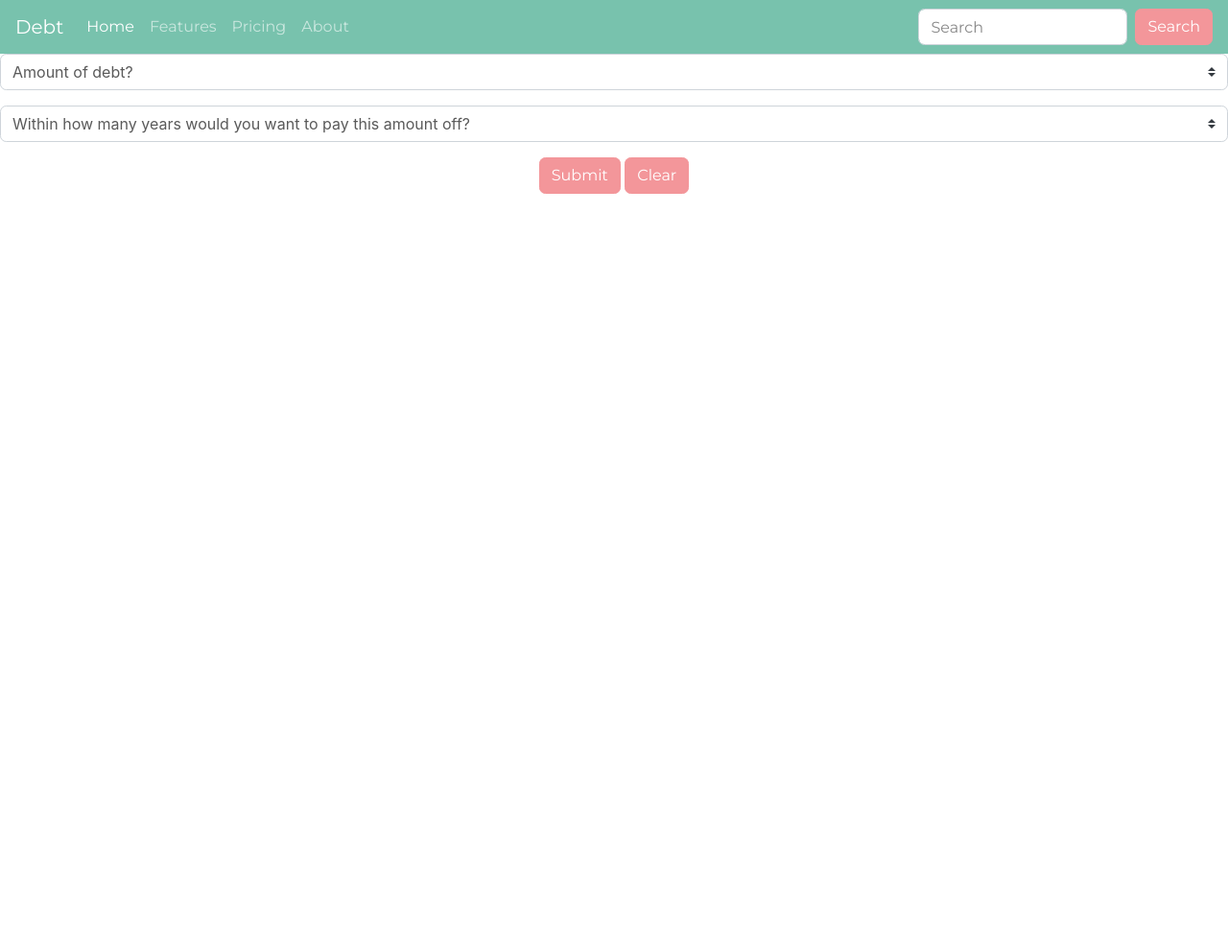
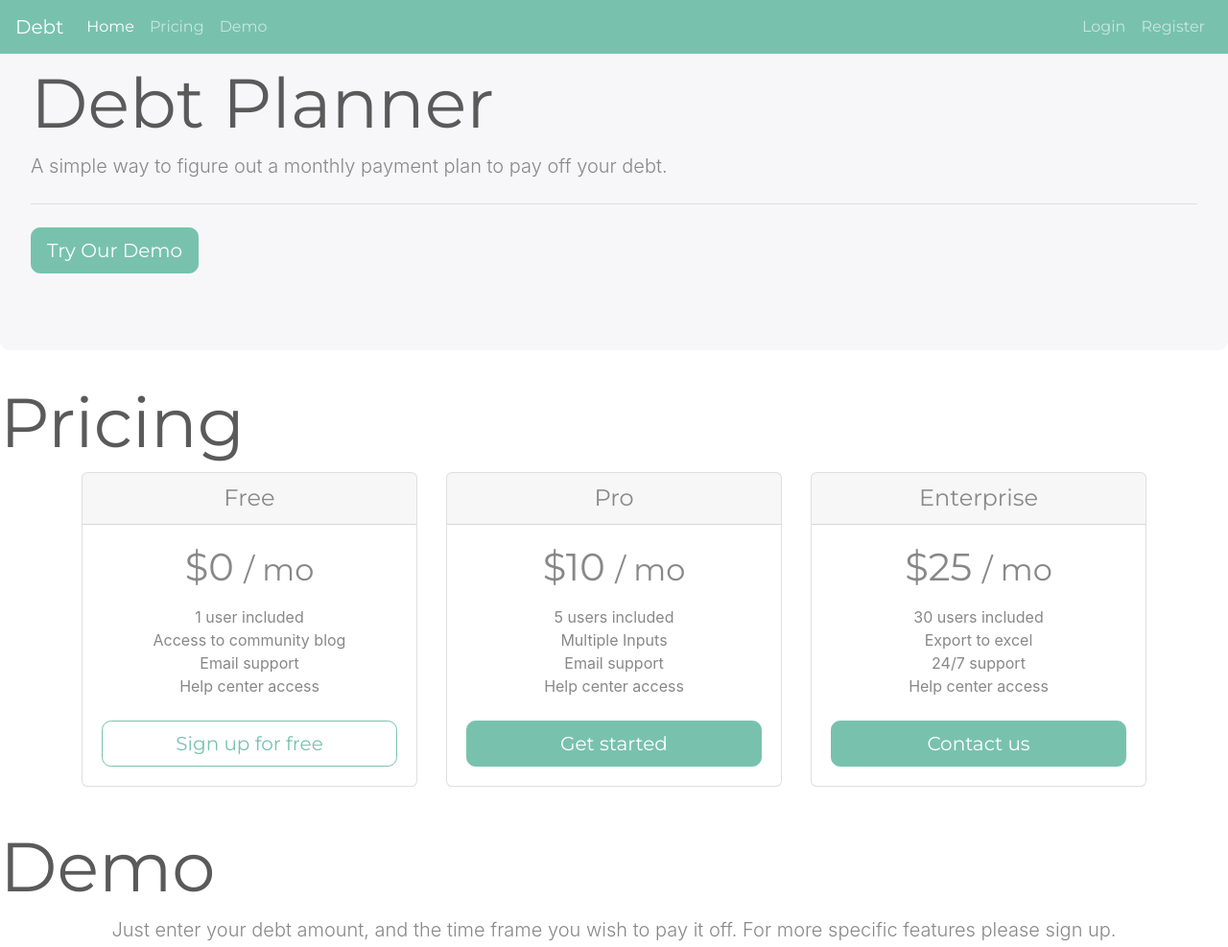
Before and after one commit to heyosj/Debt-Planner, a plain HTML site: page index.html in a window 1280 px wide. Shown: the top 987 px of the page at 96% size. Before the commit the page ends 800 px from the top, so only its background shows below. Drawn offline with nearby package versions, Linux system fonts and the light colour scheme.

Commit message:
Updated UI

```diff
--- a/index.html
+++ b/index.html
@@ -10,7 +10,7 @@
 </head>
 <body>
     <!-- Navbar -->
-        <nav class="navbar navbar-expand-lg navbar-dark bg-primary">
+        <nav class="navbar navbar-expand-lg navbar-dark bg-primary fixed-top">
             <a class="navbar-brand" href="#">Debt</a>
             <button class="navbar-toggler" type="button" data-toggle="collapse" data-target="#navbarColor01" aria-controls="navbarColor01" aria-expanded="false" aria-label="Toggle navigation">
                 <span class="navbar-toggler-icon"></span>
@@ -22,23 +22,93 @@
                     <a class="nav-link" href="#">Home <span class="sr-only">(current)</span></a>
                 </li>
                 <li class="nav-item">
-                    <a class="nav-link" href="#">Features</a>
+                    <a class="nav-link" href="#pricing">Pricing</a>
                 </li>
                 <li class="nav-item">
-                    <a class="nav-link" href="#">Pricing</a>
+                    <a class="nav-link" href="#demo">Demo</a>
+                </li>
+                </ul>
+                <ul class="navbar-nav">
+                    <li class="nav-item">
+                      <a class="nav-link" href='#'>Login</a>
                     </li>
                     <li class="nav-item">
-                    <a class="nav-link" href="#">About</a>
+                      <a class="nav-link" href='#'>Register</a>
                     </li>
                 </ul>
-                <form class="form-inline my-2 my-lg-0">
-                <input class="form-control mr-sm-2" type="text" placeholder="Search">
-                <button class="btn btn-secondary my-2 my-sm-0" type="submit">Search</button>
-                </form>
             </div>
         </nav>
 
+        <!-- Top Container -->
+        <div class="top-container">
+            <div class="jumbotron">
+                <h1 class="display-3">Debt Planner</h1>
+                <p class="lead">A simple way to figure out a monthly payment plan to pay off your debt.</p>
+                <hr class="my-4">
+                <p class="lead">
+                  <a class="btn btn-primary btn-lg" href="#demo" role="button">Try Our Demo</a>
+                </p>
+            </div>
+        </div>
+
+        <!-- Middle Container -->
+        <div class="middle-container" id='pricing'>
+            <h2 class='display-3 pricing'>Pricing</h2>
+            <div class="container">
+                <div class="card-deck mb-3 text-center">
+                  <div class="card mb-4 box-shadow">
+                    <div class="card-header">
+                      <h4 class="my-0 font-weight-normal">Free</h4>
+                    </div>
+                    <div class="card-body">
+                      <h1 class="card-title pricing-card-title">$0 <small class="text-muted">/ mo</small></h1>
+                      <ul class="list-unstyled mt-3 mb-4">
+                        <li>1 user included</li>
+                        <li>Access to community blog</li>
+                        <li>Email support</li>
+                        <li>Help center access</li>
+                      </ul>
+                      <button type="button" class="btn btn-lg btn-block btn-outline-primary">Sign up for free</button>
+                    </div>
+                  </div>
+                  <div class="card mb-4 box-shadow">
+                    <div class="card-header">
+                      <h4 class="my-0 font-weight-normal">Pro</h4>
+                    </div>
+                    <div class="card-body">
+                      <h1 class="card-title pricing-card-title">$10 <small class="text-muted">/ mo</small></h1>
+                      <ul class="list-unstyled mt-3 mb-4">
+                        <li>5 users included</li>
+                        <li>Multiple Inputs</li>
+                        <li>Email support</li>
+                        <li>Help center access</li>
+                      </ul>
+                      <button type="button" class="btn btn-lg btn-block btn-primary">Get started</button>
+                    </div>
+                  </div>
+                  <div class="card mb-4 box-shadow">
+                    <div class="card-header">
+                      <h4 class="my-0 font-weight-normal">Enterprise</h4>
+                    </div>
+                    <div class="card-body">
+                      <h1 class="card-title pricing-card-title">$25 <small class="text-muted">/ mo</small></h1>
+                      <ul class="list-unstyled mt-3 mb-4">
+                        <li>30 users included</li>
+                        <li>Export to excel</li>
+                        <li>24/7 support</li>
+                        <li>Help center access</li>
+                      </ul>
+                      <button type="button" class="btn btn-lg btn-block btn-primary">Contact us</button>
+                    </div>
+                  </div>
+                </div>
+        </div>
+
+
         <!-- Demo -->
+        <div class="bottom-container" id='demo'>
+            <h4 class='display-3 pricing'>Demo</h4>
+            <p class="lead text-center">Just enter your debt amount, and the time frame you wish to pay it off. For more specific features please sign up.</p>
             <div class="form-group">
                     <select class="custom-select debt">
                         <option selected="" value='0'>Amount of debt?</option>
@@ -76,6 +146,11 @@
             <div class="form-group">
                 <p class='danger' id='output'></p>
             </div>
+        </div>
+
+        <footer>
+            Made By OSJ
+        </footer>
     <script src="https://code.jquery.com/jquery-3.3.1.slim.min.js" integrity="sha384-q8i/X+965DzO0rT7abK41JStQIAqVgRVzpbzo5smXKp4YfRvH+8abtTE1Pi6jizo" crossorigin="anonymous"></script>
     <script src="https://cdnjs.cloudflare.com/ajax/libs/popper.js/1.14.7/umd/popper.min.js" integrity="sha384-UO2eT0CpHqdSJQ6hJty5KVphtPhzWj9WO1clHTMGa3JDZwrnQq4sF86dIHNDz0W1" crossorigin="anonymous"></script>
     <script src="https://stackpath.bootstrapcdn.com/bootstrap/4.3.1/js/bootstrap.min.js" integrity="sha384-JjSmVgyd0p3pXB1rRibZUAYoIIy6OrQ6VrjIEaFf/nJGzIxFDsf4x0xIM+B07jRM" crossorigin="anonymous"></script>
--- /dev/null
+++ b/main.css
@@ -0,0 +1,52 @@
+html, body {
+    scroll-behavior: smooth;
+}
+
+.top-container {
+    height: 90vh;
+    text-align: center;
+    background: #f7f7f9;
+}
+
+.jumbotron {
+    position: relative;
+    top: 20%;
+}
+
+.middle-container {
+    padding-top: 10%;
+}
+
+.pricing {
+    text-align: center;
+    padding-bottom: 5%;
+}
+
+.bottom-container {
+    padding: 10% 20%;
+
+    /* background: #78C2AD; */
+    background: #f7f7f9;
+}
+
+#output {
+    font-size: 24px;
+    text-align: center;
+    padding-top: 10%;
+}
+
+.button-wrapper {
+    text-align: center;
+}
+
+.submit:active, .submit:focus {
+    outline: none;
+    border: none;
+}
+
+footer {
+    text-align: center;
+    background: #78C2AD;
+    color: #f7f7f9;
+    padding: 2%;
+}
```
Also changed, not shown: main.js (added, +61 -0 lines). Lines whose indentation alone changed are shown as unchanged.
